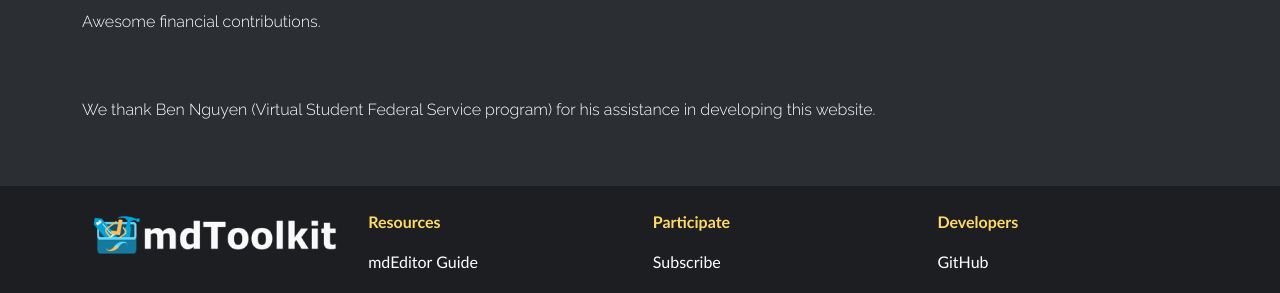
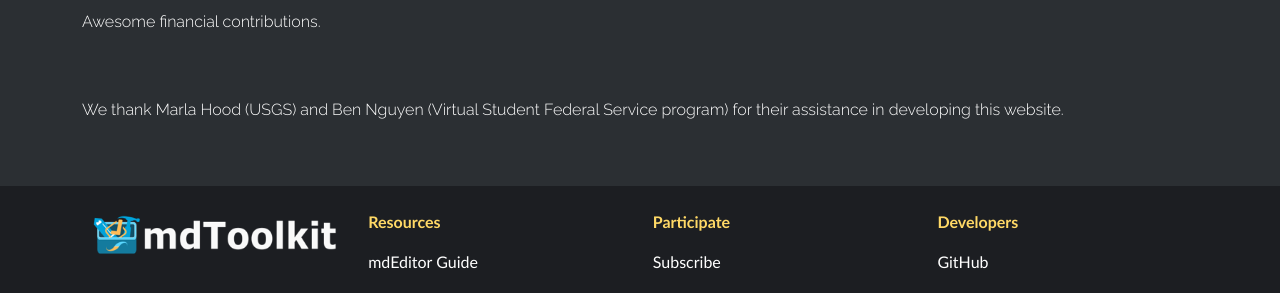
Before and after one commit to adiwg/mdToolkit-web, a Jekyll site: the page built from about.html, in a window 1280 px wide. Shown: the part 1360-1653 px from the top of the page. Built offline with Jekyll 4.4.1, drawn with Linux system fonts in a browser that asks for light colours.

Commit message:
added marla in about

```diff
--- a/about.html
+++ b/about.html
@@ -145,7 +145,8 @@ title: About
     <div class="row mt-5">
       <div class="col">
         <p class="fs-6 text-white">
-          We thank Ben Nguyen (Virtual Student Federal Service program) for his assistance in developing this website.
+          We thank Marla Hood (USGS) and Ben Nguyen (Virtual Student Federal Service program) for their assistance in
+          developing this website.
         </p>
       </div>
     </div>
```
